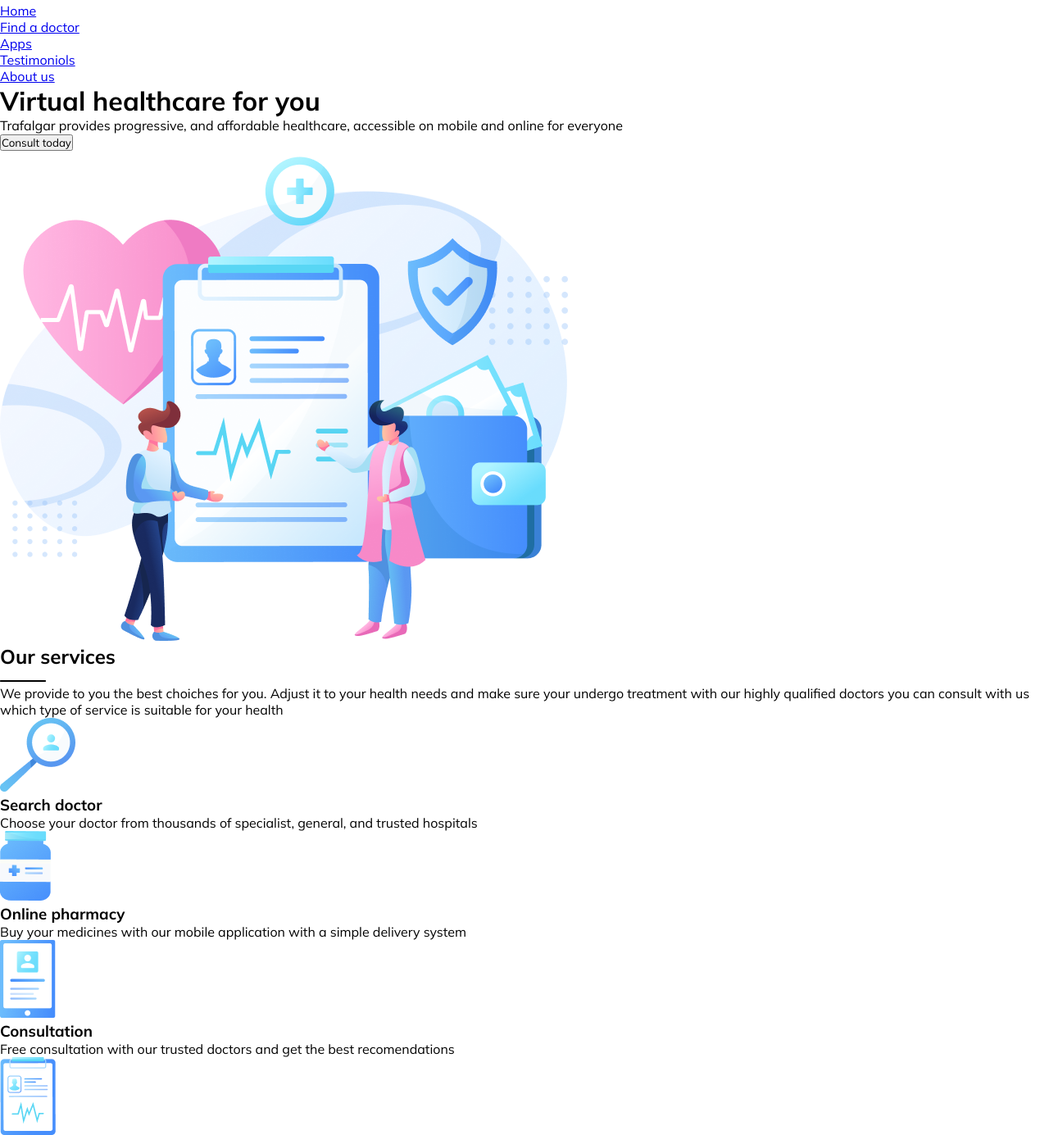
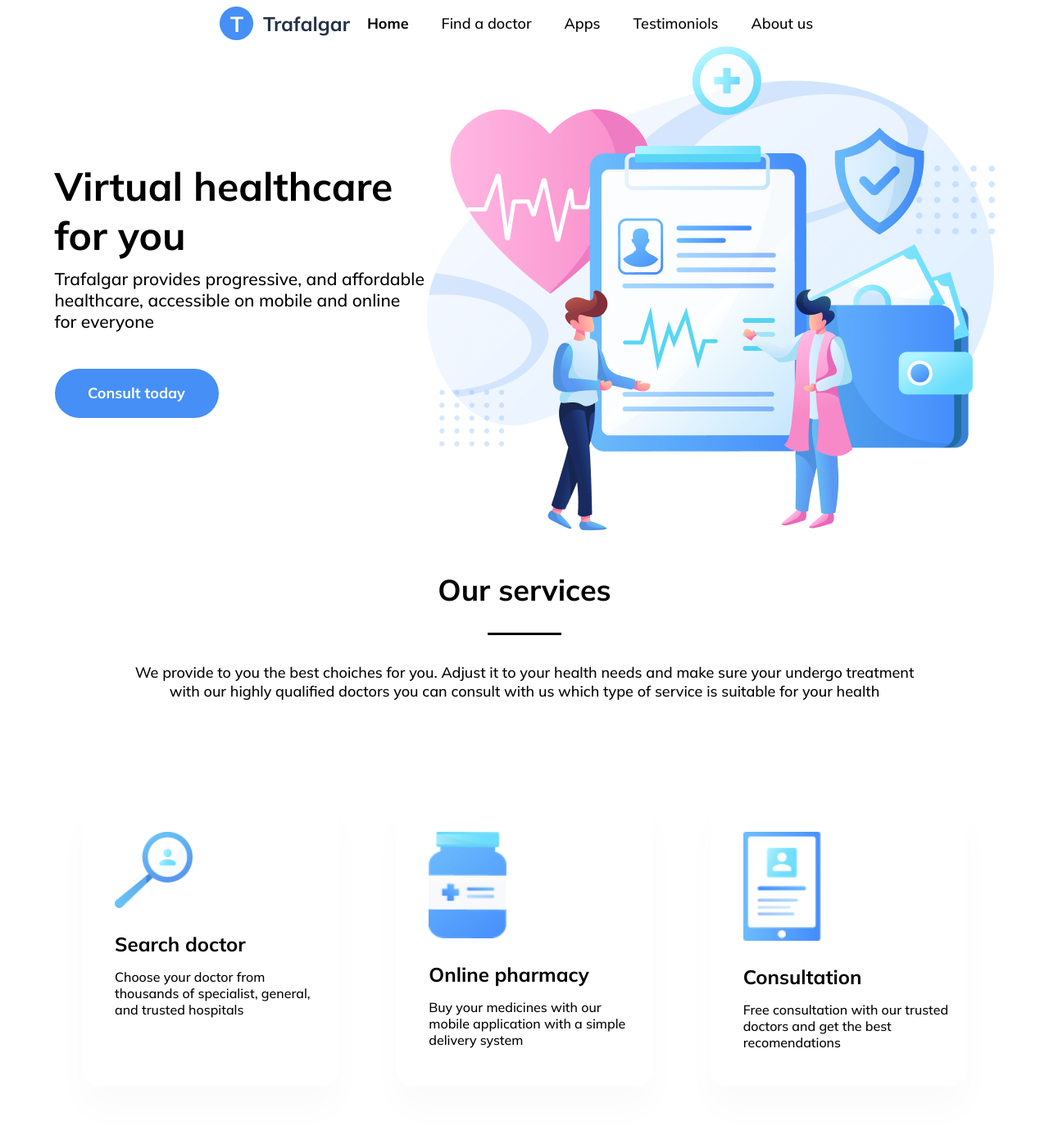
Before and after one commit to ferreirabarros/trafalgar, a website: page index.html in a window 1280 px wide. Shown: the part 42-1427 px from the top of the page at 82% size. Drawn offline with Linux system fonts and the light colour scheme.

Commit message:
iniciando css

```diff
--- a/assets/scss/header.scss
+++ b/assets/scss/header.scss
@@ -0,0 +1,51 @@
+header{
+  nav{
+    justify-content:space-between ;
+    align-items: center;
+    font-size: 18px;
+    font-weight: 500;
+
+    img{
+      width: 160px;
+    }
+
+    ul{
+      display: flex;
+      flex-direction: row;
+      li{
+        a{
+          margin: 20px;
+          color: black;
+        }
+      }
+    }
+  }
+  div{
+    justify-content: space-between;
+    align-items: center;
+    div{
+      width: 454px;
+      h1{
+        margin:10px 0;
+        font-size: 48px;
+        font-weight: bold;
+      }
+      p{
+        margin: 10px 0 45px;
+        font-size: 21px;
+        font-weight: 500;
+      }
+      button{
+        width: 200px;
+        height: 60px;
+        border:none;
+        border-radius: 50px;
+        background: #458FF6 ;
+        color: white;
+        font-size: 18px;
+        font-weight: bold;
+      }
+    }
+  }
+
+}
--- /dev/null
+++ b/assets/scss/main.scss
@@ -0,0 +1,44 @@
+main{
+
+  article:nth-child(1){
+    width: 1150px;
+
+    section:nth-child(1){
+      width: 956px;
+      text-align: center;
+      margin-bottom: 80px;
+      h2{
+        font-size: 36px;
+        font-weight: bold;
+      }
+      img{
+        width: 90px;
+        margin: 30px 0;
+      }
+      p{
+        font-size: 18px;
+        font-weight: 500;
+      }
+    }
+
+    section:nth-child(2){
+      div{
+        img{
+          width: 95px;
+          margin: 45px 40px 0;
+        }
+        h3{
+          font-size: 24px;
+          font-weight: bold;
+          margin: 25px 0 0 40px;
+        }
+        p{
+          font-size: 16px;
+          font-weight: 500;
+          margin: 15px 10px 0 40px;
+
+        }
+      }
+    }
+  }
+}
--- a/assets/scss/style.scss
+++ b/assets/scss/style.scss
@@ -1,8 +1,39 @@
 @import "./header.scss";
+@import "./main.scss";
 
 *{
   font-family: "Mulish", sans-serif;
-  margin: 0;
+  margin: 0 auto;
   padding: 0;
-  box-sizing: border-box;
+  list-style: none;
+  text-decoration: none;
 }
+
+body{
+  background-image: url(../images/bg\ element.png);
+  background-repeat: no-repeat;
+
+}
+
+.container{
+  width: 1200px;
+  margin: 50px auto;
+  display: flex;
+  flex-direction: column;
+  justify-content: center;
+}
+
+.row{
+  display: flex;
+  flex-direction: row;
+}
+
+
+.box{
+  width: 350px;
+  height: 355px;
+  margin:35px 35px;
+  border-radius: 20px;
+  background-color: white;
+  box-shadow:0px 30px 40px rgb(0 0 0 / 2%);
+}
--- a/index.html
+++ b/index.html
@@ -13,18 +13,18 @@
 </head>
 
 <body>
-  <header>
-    <nav>
+  <header class="container">
+    <nav class="row">
       <img src="./assets/images/logo.png" alt="">
       <ul>
-        <li><a href="#">Home</a></li>
+        <li><a href="#" style="font-weight: bold;">Home</a></li>
         <li><a href="#">Find a doctor</a></li>
         <li><a href="#">Apps</a></li>
         <li><a href="#">Testimoniols</a></li>
         <li><a href="#">About us</a></li>
       </ul>
     </nav>
-    <div>
+    <div class="row">
       <div>
         <h1>Virtual healthcare for you</h1>
         <p>Trafalgar provides progressive, and affordable
@@ -36,26 +36,28 @@
     </div>
   </header>
 
-  <main>
+  <main class="container">
     <article>
       <section>
         <h2>Our services</h2>
         <img src="./assets/images/Rectangle 2.png" alt="" srcset="">
-        <p>We provide to you the best choiches for you. Adjust it to your health needs and make sure your undergo treatment with our highly qualified doctors you can consult with us which type of service is suitable for your health</p>
+        <p>We provide to you the best choiches for you. Adjust it to your health needs and make sure your undergo
+          treatment with our highly qualified doctors you can consult with us which type of service is suitable for your
+          health</p>
       </section>
       <section>
-      <div>
-        <div>
+        <div class="row">
+          <div class="box">
             <img src="./assets/images/Frame.png" alt="">
             <h3>Search doctor</h3>
             <p>Choose your doctor from thousands of specialist, general, and trusted hospitals</p>
           </div>
-        <div>
+          <div class="box">
             <img src="./assets/images/Frame (1).png" alt="">
             <h3>Online pharmacy</h3>
             <p>Buy your medicines with our mobile application with a simple delivery system</p>
           </div>
-        <div>
+          <div class="box">
             <img src="./assets/images/Frame (2).png" alt="">
             <h3>Consultation</h3>
             <p>Free consultation with our trusted doctors and get the best recomendations </p>
@@ -64,18 +66,18 @@
 
 
 
-      <div>
-        <div>
+        <div class="row">
+          <div class="box">
             <img src="./assets/images/Frame (3).png" alt="">
             <h3>Details info</h3>
             <p>Free consultation with our trusted doctors and get the best recomendations</p>
           </div>
-        <div>
+          <div class="box">
             <img src="./assets/images/Frame (4).png" alt="">
             <h3>Emergency care</h3>
             <p>You can get 24/7 urgent care for yourself or your children and your lovely family</p>
           </div>
-        <div>
+          <div class="box">
             <img src="./assets/images/Group.png" alt="">
             <h3>Tracking</h3>
             <p>Track and save your medical history and health data</p>
@@ -86,20 +88,22 @@
     </article>
 
     <article>
-      <section>
+      <section class="row">
         <img src="./assets/images/trafalgar-illustration sec02 1.png" alt="">
         <div>
           <h2>Leading healthcare providers</h2>
           <img src="./assets/images/Rectangle 2.png" alt="" srcset="">
-         <p>Trafalgar provides progressive, and affordable healthcare, accessible on mobile and online for everyone. To us, it’s not just work. We take pride in the solutions we deliver</p>
+          <p>Trafalgar provides progressive, and affordable healthcare, accessible on mobile and online for everyone. To
+            us, it’s not just work. We take pride in the solutions we deliver</p>
           <button>Lean more</button>
         </div>
       </section>
-      <section>
+      <section class="row">
         <div>
           <h2>Download our mobile apps</h2>
           <img src="./assets/images/Rectangle 2.png" alt="" srcset="">
-          <p>Our dedicated patient engagement app and web portal allow you to access information instantaneously (no tedeous form, long calls, or administrative hassle) and securely</p>
+          <p>Our dedicated patient engagement app and web portal allow you to access information instantaneously (no
+            tedeous form, long calls, or administrative hassle) and securely</p>
           <button>Download
             <img src="./assets/images/Vector.png" alt="" srcset="">
           </button>
@@ -110,8 +114,8 @@
 
     <article>
       <h2>What our customer are saying</h2>
-      <section>
-        <div>
+      <section class="row">
+        <div class="row">
           <img src="./assets/images/Group 5.png" alt="" srcset="">
           <div>
             <h3>Edward Newgate</h3>
@@ -119,7 +123,8 @@
           </div>
         </div>
 
-        <p>“Our dedicated patient engagement app and web portal allow you to access information instantaneously (no tedeous form, long calls, or administrative hassle) and securely”</p>
+        <p>“Our dedicated patient engagement app and web portal allow you to access information instantaneously (no
+          tedeous form, long calls, or administrative hassle) and securely”</p>
       </section>
     </article>
 
@@ -131,7 +136,7 @@
             <img src="./assets/images/Rectangle 2.png" alt="" srcset="">
       </section>
 
-      <section>
+      <section class="row">
         <div>
           <img src="./assets/images/Mask Group.png" alt="" srcset="">
           <h3>Disease detection, check up in the laboratory</h3>
@@ -168,6 +173,7 @@
   </main>
 
   <footer>
+    <section class="">
       <article>
         <img src="./assets/images/Group 8 (2).png" alt="" srcset="">
         <p>Trafalgar provides progressive, and affordable healthcare, accessible on mobile and online for everyone</p>
@@ -200,6 +206,7 @@
           <li><a href="#">How it works</a></li>
         </ul>
       </article>
+    </section>
   </footer>
 </body>
 
```
Also changed, not shown: assets/css/style.css, 1 other file. Lines whose indentation alone changed are shown as unchanged.
